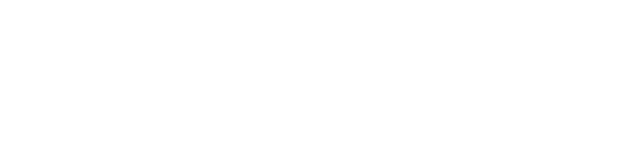
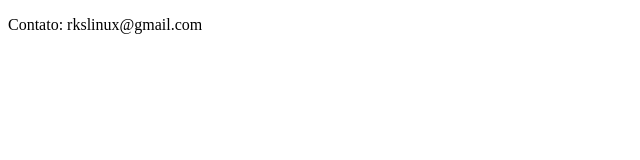
Before and after one commit to gnulin/github-master, a plain HTML site: page contato.html in a window 1280 px wide. Shown: the whole page, without its empty margins (0-640 px from the left). Drawn offline with Linux system fonts and the light colour scheme.

Commit message:
ajuste na página de contato #5

```diff
--- a/contato.html
+++ b/contato.html
@@ -6,6 +6,6 @@
     <title>Página de Contato</title>
 </head>
 <body>
-
+    <p>Contato: rkslinux@gmail.com</p>
 </body>
 </html>
```
